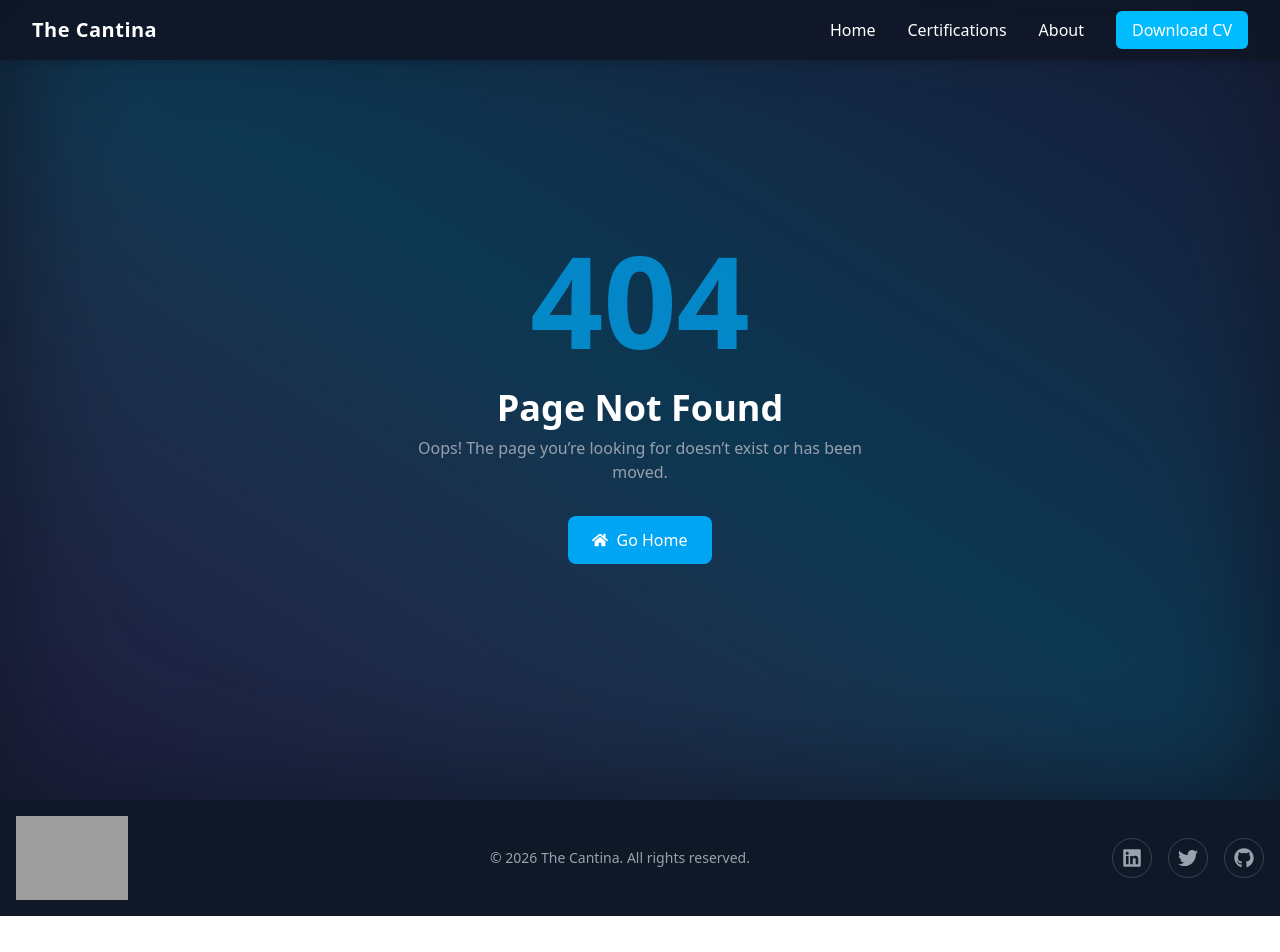
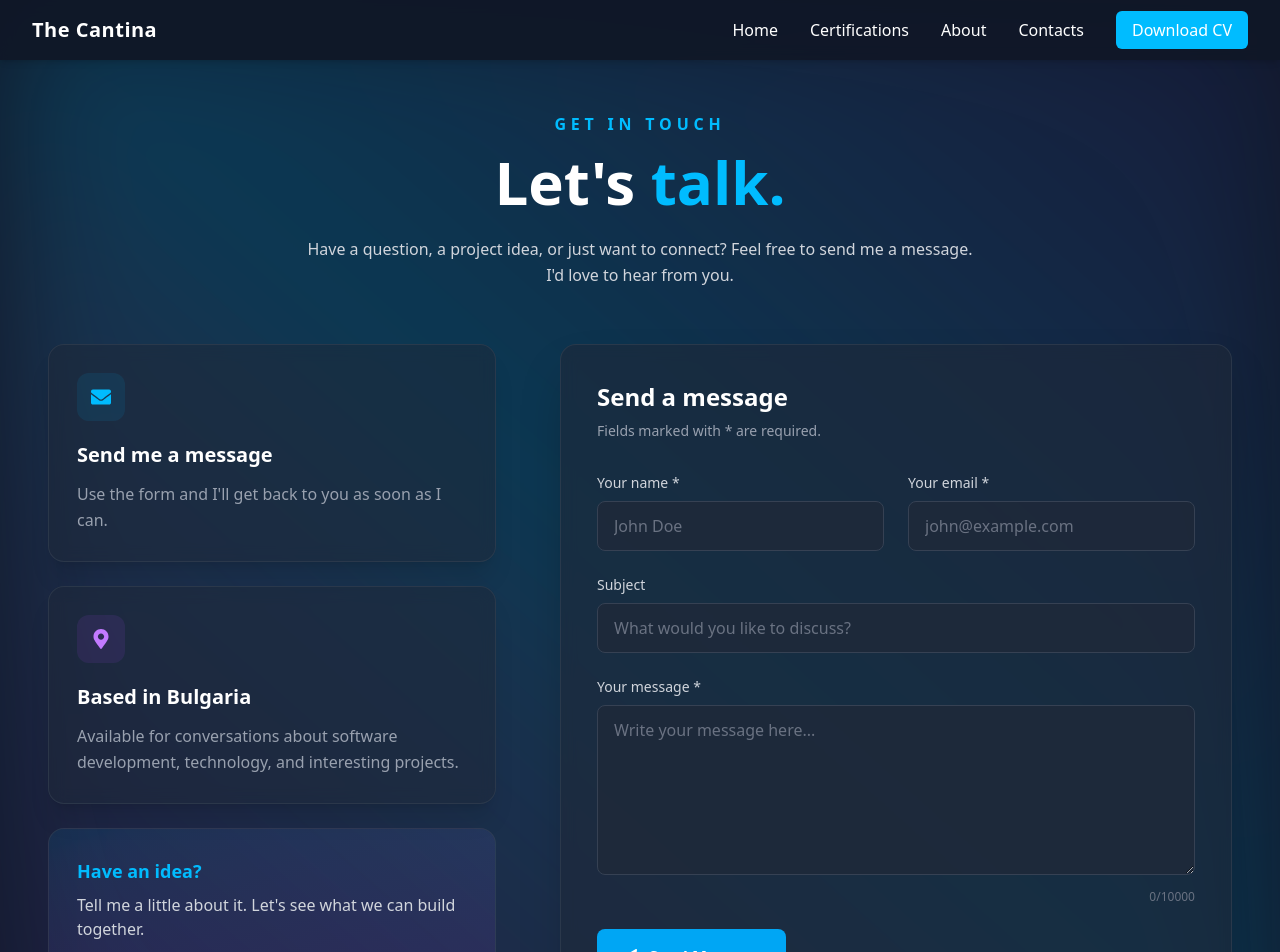
Before and after one commit to Kiuliumov/portfolioV2, a React (Vite) app in the folder portfoliov2/: page /contacts in a window 1280 px wide. Shown: the top 952 px of the page. Before the commit the page ends 916 px from the top, so only its background shows below. Built offline with nearby package versions, Linux system fonts and the light colour scheme; grey boxes are pictures that could not be loaded.

Commit message:
Add contacts page

```diff
--- a/portfoliov2/package.json
+++ b/portfoliov2/package.json
@@ -14,6 +14,7 @@
   "dependencies": {
     "@material-tailwind/react": "^2.1.10",
     "@tailwindcss/vite": "^4.1.12",
+    "axios": "^1.20.0",
     "gh-pages": "^6.3.0",
     "i18next": "^26.3.6",
     "react": "^19.1.1",
--- a/portfoliov2/src/App.tsx
+++ b/portfoliov2/src/App.tsx
@@ -3,6 +3,7 @@ import Nav from "./pages/partials/Nav";
 import Home from "./pages/Home";
 import About from "./pages/About";
 import Certifications from "./pages/Certifications";
+import Contacts from "./pages/Contacts";
 import Footer from "./pages/partials/Footer";
 import NotFound from "./pages/NotFound";
 
@@ -19,6 +20,7 @@ function App() {
             path="/certifications"
             element={<Certifications></Certifications>}
           />
+          <Route path="/contacts" element={<Contacts />} />
           <Route path="*" element={<NotFound />} />
         </Routes>
       </main>
--- /dev/null
+++ b/portfoliov2/src/api/axios.ts
@@ -0,0 +1,13 @@
+import axios from "axios";
+
+const API_ROOT = "https://d2kfil3ctg.execute-api.eu-central-1.amazonaws.com"
+
+const api = axios.create({
+  baseURL: API_ROOT,
+  headers: {
+    "Content-Type": "application/json",
+  },
+  timeout: 10000,
+});
+
+export default api;
--- /dev/null
+++ b/portfoliov2/src/api/messages.ts
@@ -0,0 +1,25 @@
+import api from "./axios";
+
+export interface CreateMessageRequest {
+  name: string;
+  email: string;
+  subject?: string;
+  message: string;
+}
+
+export interface CreateMessageResponse {
+  id: string;
+  createdAt: string;
+  status: "new";
+}
+
+export async function createMessage(
+  data: CreateMessageRequest,
+): Promise<CreateMessageResponse> {
+  const response = await api.post<CreateMessageResponse>(
+    "/messages",
+    data,
+  );
+
+  return response.data;
+}
--- /dev/null
+++ b/portfoliov2/src/pages/Contacts.tsx
@@ -0,0 +1,249 @@
+import { useState, type FormEvent } from "react";
+import { FaEnvelope, FaMapMarkerAlt, FaPaperPlane } from "react-icons/fa";
+import { createMessage } from "../api/messages";
+
+const Contact = () => {
+const [form, setForm] = useState({
+name: "",
+email: "",
+subject: "",
+message: "",
+});
+
+const [isSubmitting, setIsSubmitting] = useState(false);
+const [success, setSuccess] = useState("");
+const [error, setError] = useState("");
+
+const handleChange = (
+	event: React.ChangeEvent<HTMLInputElement | HTMLTextAreaElement>,
+) => {
+	const { name, value } = event.target;
+
+	setForm((previous) => ({
+		...previous,
+		[name]: value,
+	}));
+
+	setSuccess("");
+	setError("");
+};
+
+const handleSubmit = async (event: FormEvent<HTMLFormElement>) => {
+	event.preventDefault();
+	setIsSubmitting(true);
+	setSuccess("");
+	setError("");
+
+	try {
+		await createMessage({
+			name: form.name.trim(),
+			email: form.email.trim(),
+			subject: form.subject.trim(),
+			message: form.message.trim(),
+		});
+
+		setSuccess("Your message has been sent successfully. Thank you!");
+		setForm({
+			name: "",
+			email: "",
+			subject: "",
+			message: "",
+		});
+	} catch {
+		setError(
+			"Sorry, your message could not be sent. Please try again later.",
+		);
+	} finally {
+		setIsSubmitting(false);
+	}
+};
+
+const inputClasses =
+	"w-full rounded-lg border border-gray-700 bg-gray-800/80 px-4 py-3 text-white placeholder-gray-500 outline-none transition focus:border-sky-400 focus:ring-2 focus:ring-sky-400/20";
+
+return (
+	<section className="relative min-h-screen overflow-hidden bg-gray-900 text-white">
+		<div className="pointer-events-none absolute inset-0 bg-gradient-to-tr from-purple-600/10 via-sky-400/20 to-indigo-700/10 blur-3xl" />
+
+		<div className="relative z-10 mx-auto w-full max-w-7xl px-6 py-20 md:px-12 md:py-28">
+			<div className="mb-14 text-center animate-fadeInUp">
+				<p className="mb-4 font-semibold uppercase tracking-[0.3em] text-sky-400">
+					Get in touch
+				</p>
+
+				<h1 className="text-4xl font-extrabold md:text-6xl">
+					Let's <span className="text-sky-400">talk.</span>
+				</h1>
+
+				<p className="mx-auto mt-6 max-w-2xl leading-relaxed text-gray-300">
+					Have a question, a project idea, or just want to connect? Feel
+					free to send me a message. I'd love to hear from you.
+				</p>
+			</div>
+
+			<div className="grid gap-10 lg:grid-cols-[0.8fr_1.2fr] lg:gap-16">
+				<div className="flex flex-col gap-6 animate-fadeInUp">
+					<div className="rounded-2xl border border-gray-700/60 bg-gray-800/50 p-7 shadow-xl backdrop-blur-sm transition-transform duration-300 hover:-translate-y-1">
+						<div className="mb-5 flex h-12 w-12 items-center justify-center rounded-xl bg-sky-500/10 text-xl text-sky-400">
+							<FaEnvelope />
+						</div>
+
+						<h2 className="text-xl font-bold">Send me a message</h2>
+						<p className="mt-3 leading-relaxed text-gray-400">
+							Use the form and I'll get back to you as soon as I can.
+						</p>
+					</div>
+
+					<div className="rounded-2xl border border-gray-700/60 bg-gray-800/50 p-7 shadow-xl backdrop-blur-sm transition-transform duration-300 hover:-translate-y-1">
+						<div className="mb-5 flex h-12 w-12 items-center justify-center rounded-xl bg-purple-500/10 text-xl text-purple-400">
+							<FaMapMarkerAlt />
+						</div>
+
+						<h2 className="text-xl font-bold">Based in Bulgaria</h2>
+						<p className="mt-3 leading-relaxed text-gray-400">
+							Available for conversations about software development,
+							technology, and interesting projects.
+						</p>
+					</div>
+
+					<div className="rounded-2xl border border-gray-700/60 bg-gradient-to-br from-sky-500/10 to-purple-500/10 p-7">
+						<h2 className="text-lg font-semibold text-sky-400">
+							Have an idea?
+						</h2>
+						<p className="mt-2 text-gray-300">
+							Tell me a little about it. Let's see what we can build
+							together.
+						</p>
+					</div>
+				</div>
+
+				<div className="animate-fadeInUp rounded-2xl border border-gray-700/60 bg-gray-800/60 p-6 shadow-2xl backdrop-blur-sm sm:p-9">
+					<h2 className="mb-2 text-2xl font-bold">Send a message</h2>
+					<p className="mb-8 text-sm text-gray-400">
+						Fields marked with * are required.
+					</p>
+
+					<form onSubmit={handleSubmit} className="space-y-6">
+						<div className="grid gap-6 sm:grid-cols-2">
+							<div>
+								<label
+									htmlFor="name"
+									className="mb-2 block text-sm font-medium text-gray-300"
+								>
+									Your name *
+								</label>
+								<input
+									id="name"
+									name="name"
+									type="text"
+									autoComplete="name"
+									maxLength={100}
+									required
+									value={form.name}
+									onChange={handleChange}
+									placeholder="John Doe"
+									className={inputClasses}
+								/>
+							</div>
+
+							<div>
+								<label
+									htmlFor="email"
+									className="mb-2 block text-sm font-medium text-gray-300"
+								>
+									Your email *
+								</label>
+								<input
+									id="email"
+									name="email"
+									type="email"
+									autoComplete="email"
+									maxLength={254}
+									required
+									value={form.email}
+									onChange={handleChange}
+									placeholder="john@example.com"
+									className={inputClasses}
+								/>
+							</div>
+						</div>
+
+						<div>
+							<label
+								htmlFor="subject"
+								className="mb-2 block text-sm font-medium text-gray-300"
+							>
+								Subject
+							</label>
+							<input
+								id="subject"
+								name="subject"
+								type="text"
+								maxLength={150}
+								value={form.subject}
+								onChange={handleChange}
+								placeholder="What would you like to discuss?"
+								className={inputClasses}
+							/>
+						</div>
+
+						<div>
+							<label
+								htmlFor="message"
+								className="mb-2 block text-sm font-medium text-gray-300"
+							>
+								Your message *
+							</label>
+							<textarea
+								id="message"
+								name="message"
+								rows={6}
+								maxLength={10000}
+								required
+								value={form.message}
+								onChange={handleChange}
+								placeholder="Write your message here..."
+								className={`${inputClasses} resize-y`}
+							/>
+							<p className="mt-2 text-right text-xs text-gray-500">
+								{form.message.length}/10000
+							</p>
+						</div>
+
+						{success && (
+							<div
+								role="status"
+								aria-live="polite"
+								className="rounded-lg border border-green-500/30 bg-green-500/10 p-4 text-sm text-green-300"
+							>
+								{success}
+							</div>
+						)}
+
+						{error && (
+							<div
+								role="alert"
+								className="rounded-lg border border-red-500/30 bg-red-500/10 p-4 text-sm text-red-300"
+							>
+								{error}
+							</div>
+						)}
+
+						<button
+							type="submit"
+							disabled={isSubmitting}
+							className="flex w-full items-center justify-center gap-3 rounded-lg bg-sky-500 px-6 py-4 font-semibold text-white transition duration-300 hover:scale-[1.02] hover:bg-sky-400 disabled:cursor-not-allowed disabled:opacity-60 disabled:hover:scale-100 sm:w-auto"
+						>
+							<FaPaperPlane />
+							{isSubmitting ? "Sending..." : "Send Message"}
+						</button>
+					</form>
+				</div>
+			</div>
+		</div>
+	</section>
+);
+
+};
+
+export default Contact;
--- a/portfoliov2/src/pages/partials/Nav.tsx
+++ b/portfoliov2/src/pages/partials/Nav.tsx
@@ -10,6 +10,7 @@ const Nav = () => {
     { title: "Home", path: "/" },
     { title: "Certifications", path: "/certifications" },
     { title: "About", path: "/about" },
+    {title: "Contacts", path: "/contacts" },
   ];
 
   useEffect(() => {
```
Also changed, not shown: 1 other file (tests, documents, lock files or other folders).
